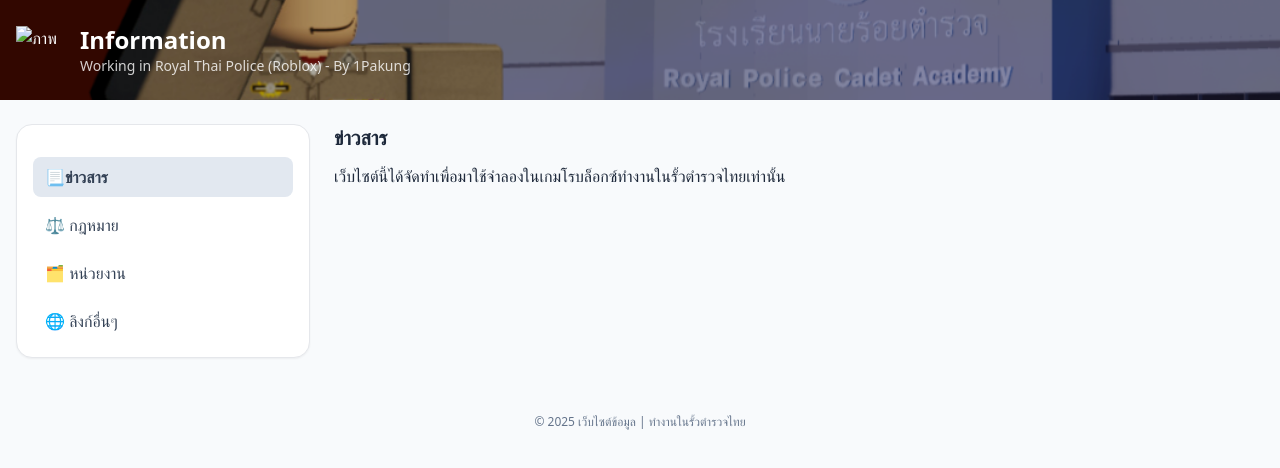
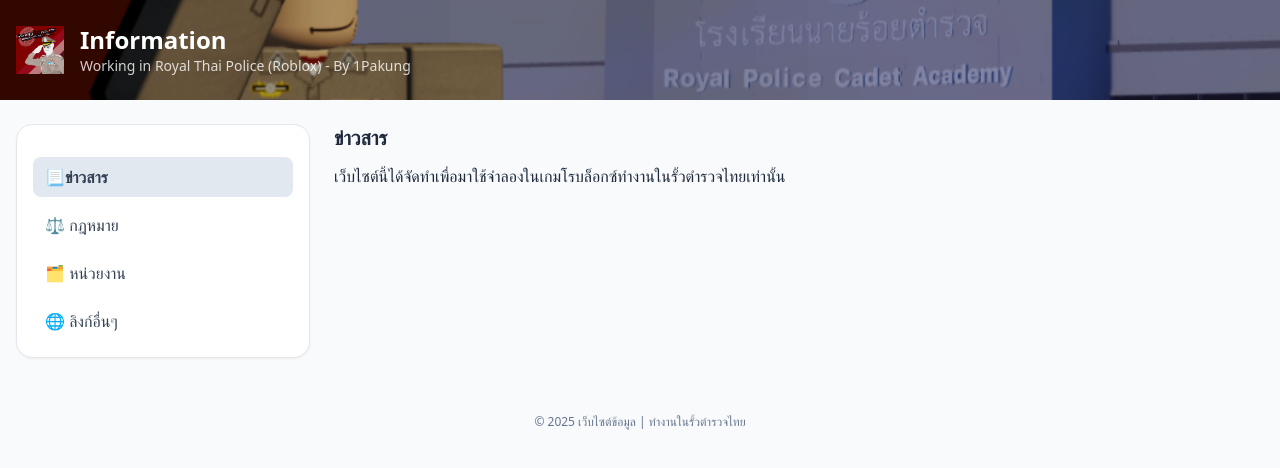
Before and after one commit to 1pakung/rtp-info, a plain HTML site: page index.html in a window 1280 px wide. Drawn offline with nearby package versions, Linux system fonts and the light colour scheme; files whose address does not match are found by name.

Commit message:
Update logo image source path in index.html

```diff
--- a/index.html
+++ b/index.html
@@ -15,7 +15,7 @@
   <div class="backdrop-brightness-75">
     <div class="max-w-7xl mx-auto px-4 py-6 flex items-center gap-4">
       <div class="flex items-center justify-center">
-        <img src="images/logo.png" alt="ภาพ" class="w-12 h-12 object-contain">
+        <img src="logo.png" alt="ภาพ" class="w-12 h-12 object-contain">
       </div>
 
       <div>
```
